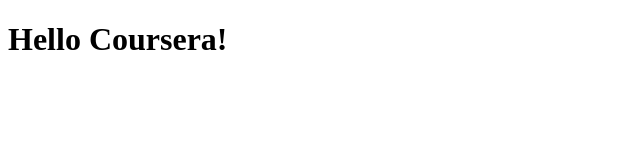
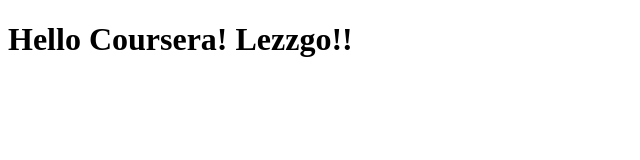
Before and after one commit to LalithNarayanan/coursera-webdevHopkins-test, a plain HTML site: page site/index.html in a window 1280 px wide. Shown: the whole page, without its empty margins (0-640 px from the left). Drawn offline with Linux system fonts and the light colour scheme.

Commit message:
commmit practice

```diff
--- a/site/index.html
+++ b/site/index.html
@@ -7,6 +7,6 @@
     <title>Hello Coursera</title>
 </head>
 <body>
-    <h1>Hello Coursera!</h1>
+    <h1>Hello Coursera! Lezzgo!!</h1>
 </body>
 </html>
```
